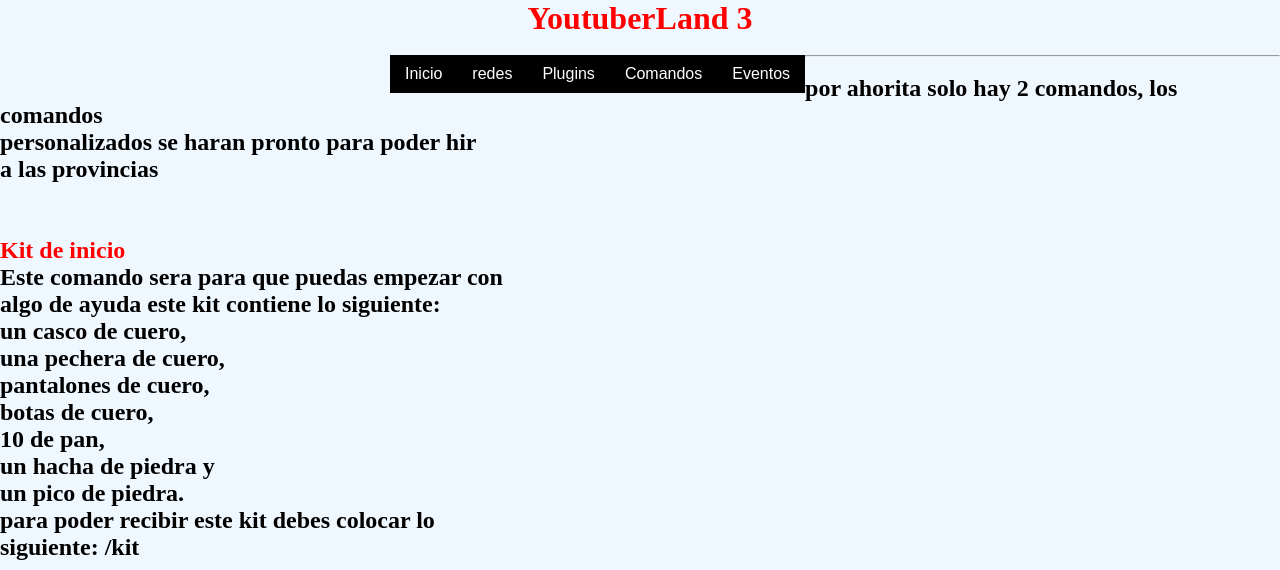
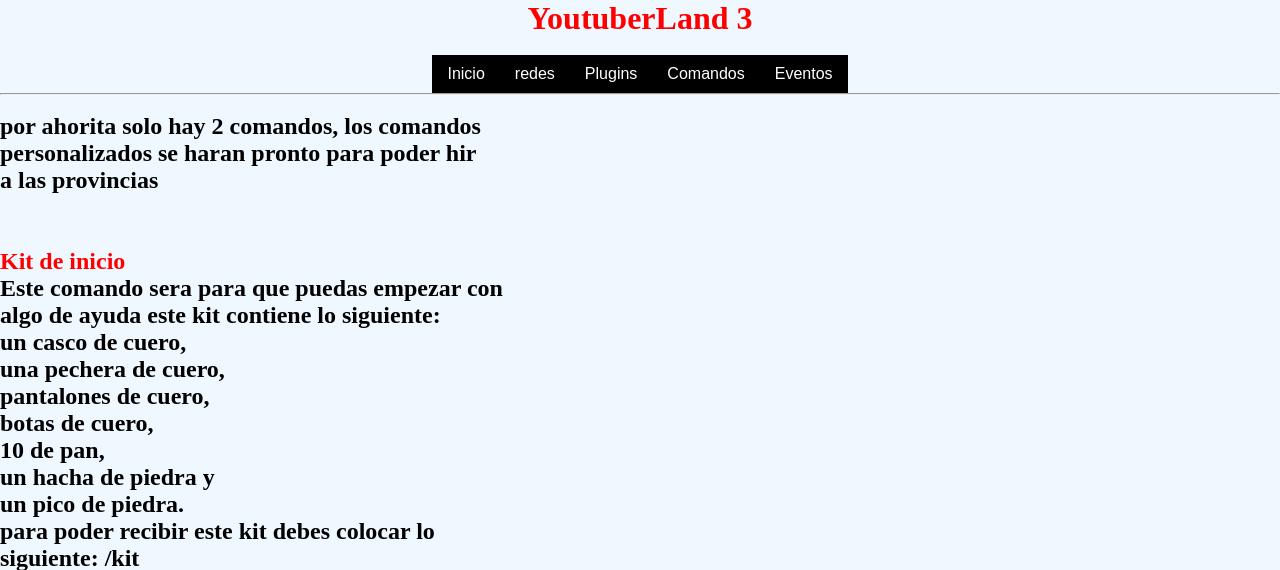
Before and after one commit to edwardytb/youtuberland-3, a PHP site: page /Comandos.html in a window 1280 px wide. Shown: the top 570 px of the page. Run offline with PHP 8.4, Linux system fonts and the light colour scheme.

Commit message:
Update Comandos.css

```diff
--- a/css/Comandos.css
+++ b/css/Comandos.css
@@ -33,6 +33,8 @@ body{
     width: 500px;
     font-family: Arial, Helvetica, sans-serif;
     grid-template-columns: repeat(auto-fit, minmax(15rem, 1fr));
+    display: flex;
+    justify-content: center;
 }
 
 ul, ol{
@@ -62,7 +64,7 @@ ul, ol{
 .nav li ul{
     display: none;
     position: absolute;
-    min-width: 140px;
+    min-width: 135px;
     grid-template-columns: repeat(auto-fit, minmax(15rem, 1fr));
 }
 
```
